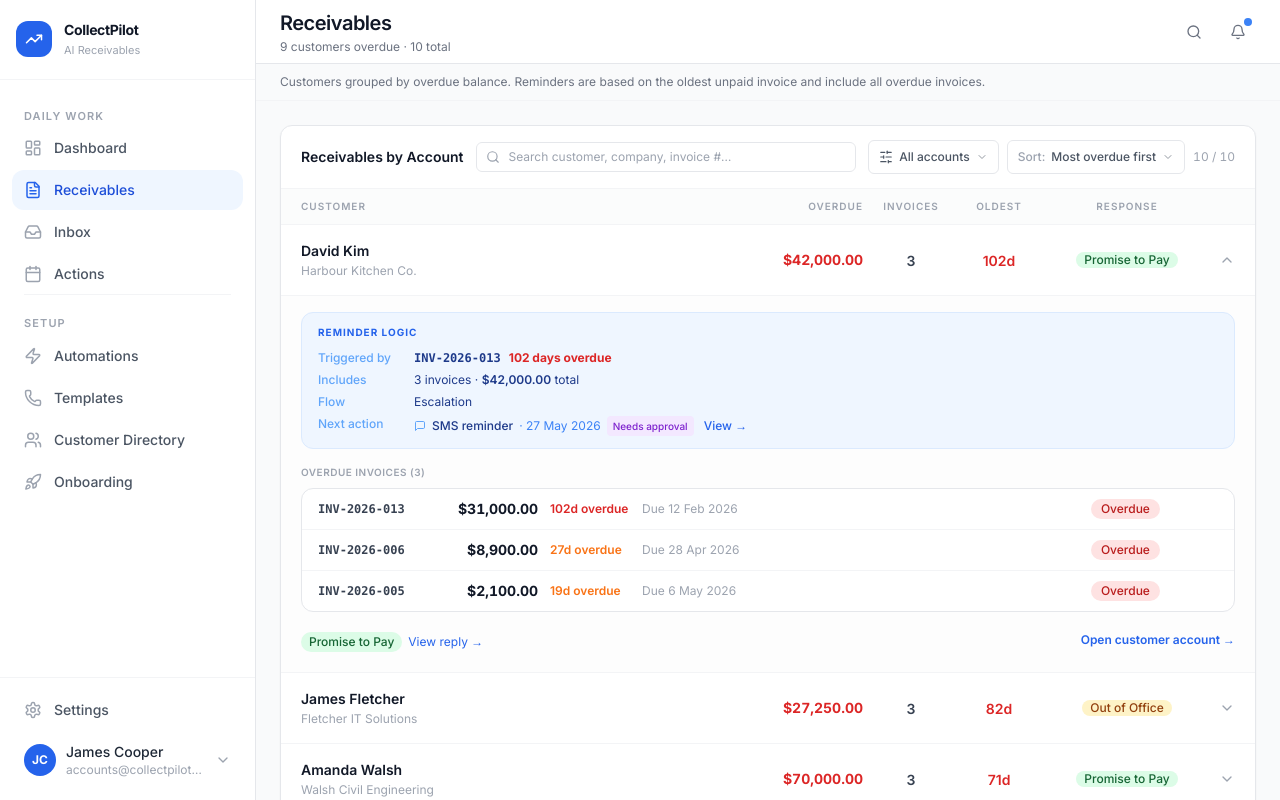
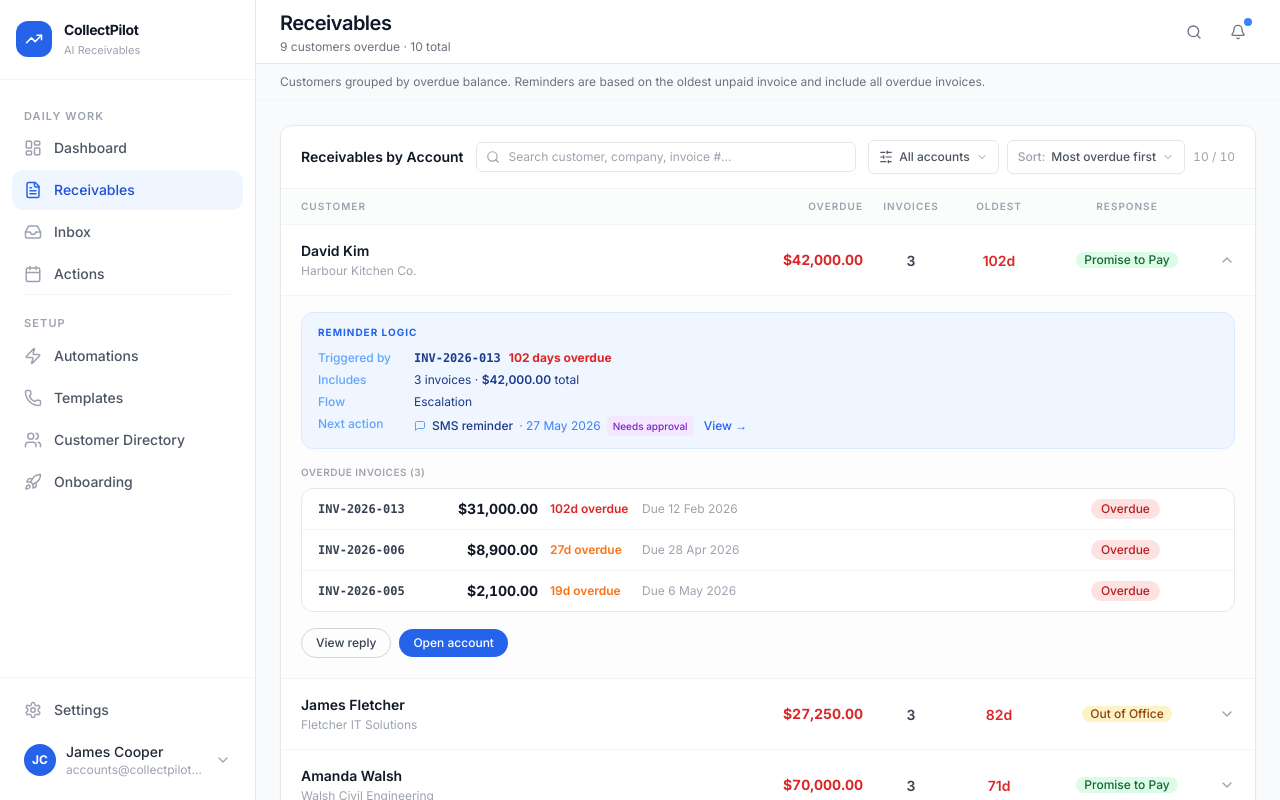
Before and after one commit to juanb-systems/RTW---Prototype-Invoice-Follow-up-Software, a Next.js app: page /invoices in a window 1280 px wide. Both pictures are taken after a click on the button 768 px from the left and 259 px from the top of the page. Built offline with nearby package versions, Linux system fonts and the light colour scheme.

Commit message:
Improve receivables expanded card actions (v2.88.0)

```diff
--- a/app/invoices/page.tsx
+++ b/app/invoices/page.tsx
@@ -367,26 +367,23 @@ function CustomerCard({ account }: { account: CustomerAccount }) {
             </div>
           )}
 
-          {/* Footer */}
-          <div className="flex items-center justify-between gap-3 flex-wrap">
-            <div>
+          {/* Actions — grouped buttons */}
+          <div className="flex items-center gap-2 flex-wrap">
             {hasReply && replyLabel && replyColor && account.latestMessageId && (
               <Link
                 href={`/inbox?message=${account.latestMessageId}`}
-                  className="inline-flex items-center gap-1.5 text-xs text-gray-500 hover:text-blue-600 transition-colors"
+                className="inline-flex items-center gap-1.5 rounded-full border border-gray-300 px-3.5 py-1.5 text-xs font-medium text-gray-700 hover:bg-gray-100 transition-colors"
                 onClick={(e) => e.stopPropagation()}
               >
-                  <span className={`inline-flex items-center rounded-full px-2 py-0.5 text-xs font-medium ${replyColor}`}>{replyLabel}</span>
-                  <span className="text-blue-600 hover:underline">View reply →</span>
+                View reply
               </Link>
             )}
-            </div>
             <Link
               href={`/contacts/${account.contactId}`}
-              className="text-xs font-semibold text-blue-600 hover:text-blue-800 hover:underline"
+              className="inline-flex items-center rounded-full bg-blue-600 px-3.5 py-1.5 text-xs font-medium text-white hover:bg-blue-700 transition-colors"
               onClick={(e) => e.stopPropagation()}
             >
-              Open customer account →
+              Open account
             </Link>
           </div>
         </div>
@@ -461,23 +458,23 @@ function CustomerCard({ account }: { account: CustomerAccount }) {
               </div>
             </div>
           ))}
-          {/* Footer */}
-          <div className="flex items-center justify-between pt-2">
-            {hasReply && replyLabel && replyColor && account.latestMessageId ? (
+          {/* Actions — grouped buttons, flex-1 so they share row evenly */}
+          <div className="flex gap-2 pt-2">
+            {hasReply && replyLabel && replyColor && account.latestMessageId && (
               <Link
                 href={`/inbox?message=${account.latestMessageId}`}
-                className="text-xs font-medium text-blue-600 hover:underline"
+                className="flex-1 flex items-center justify-center rounded-full border border-gray-300 px-3 py-2 text-xs font-medium text-gray-700 active:bg-gray-100 transition-colors"
                 onClick={(e) => e.stopPropagation()}
               >
-                View reply →
+                View reply
               </Link>
-            ) : <span />}
+            )}
             <Link
               href={`/contacts/${account.contactId}`}
-              className="text-xs font-semibold text-blue-600 hover:underline"
+              className="flex-1 flex items-center justify-center rounded-full bg-blue-600 px-3 py-2 text-xs font-medium text-white active:bg-blue-700 transition-colors"
               onClick={(e) => e.stopPropagation()}
             >
-              Open account →
+              Open account
             </Link>
           </div>
         </div>
--- a/package.json
+++ b/package.json
@@ -1,6 +1,6 @@
 {
   "name": "collectpilot-prototype",
-  "version": "2.87.0",
+  "version": "2.88.0",
   "private": true,
   "scripts": {
     "dev": "next dev",
```
Also changed, not shown: 2 other files (tests, documents, lock files or other folders). Lines whose indentation alone changed are shown as unchanged.
